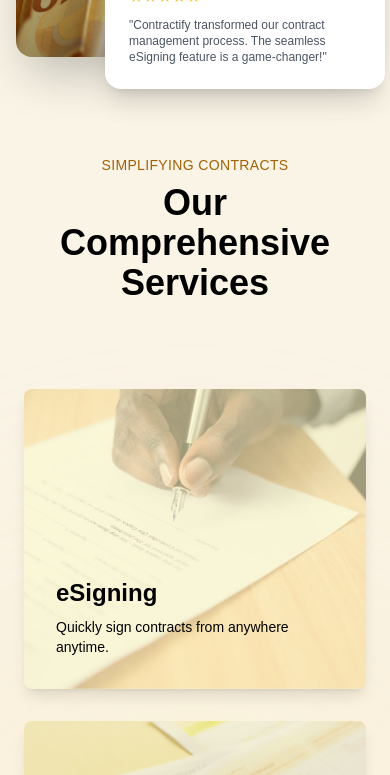
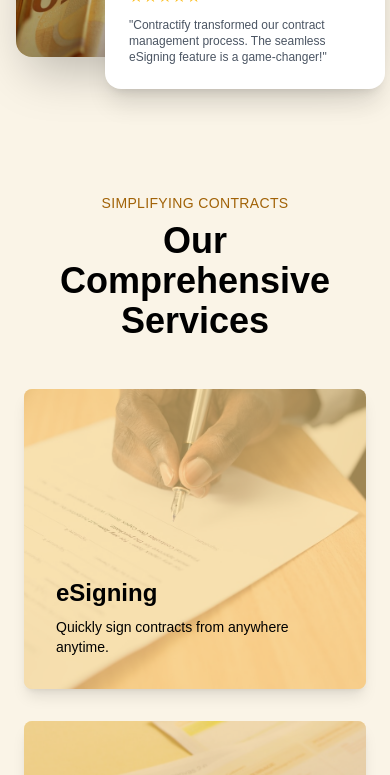
Before and after one commit to BuildingProjects/Contractify, a Next.js app in the folder client/: page / in a window 390 px wide. Shown: the part 780-1555 px from the top of the page. Built offline with nearby package versions, Linux system fonts and the light colour scheme.

Commit message:
Experience (#27)
* added the experience component

* fixed error

```diff
--- a/client/src/app/components/ComprehensiveServices.js
+++ b/client/src/app/components/ComprehensiveServices.js
@@ -1,6 +1,6 @@
 "use client";
 import Image from "next/image";
-import { motion, useScroll, useTransform, useSpring } from "framer-motion";
+import { motion } from "framer-motion";
 import { useInView } from "framer-motion";
 import { useRef } from "react";
 
@@ -11,34 +11,7 @@ const secure_storage = require("../assets/secure_storage.jpeg");
 
 export default function ServicesSection() {
   const sectionRef = useRef(null);
-  const isInView = useInView(sectionRef, {
-    margin: "-10% 0px",
-    amount: 0.2,
-  });
-
-  const { scrollYProgress } = useScroll({
-    target: sectionRef,
-    offset: ["start end", "end start"],
-  });
-
-  // Faster spring animation
-  const smoothProgress = useSpring(scrollYProgress, {
-    damping: 20,
-    stiffness: 100,
-    mass: 0.2,
-  });
-
-  const headerY = useTransform(smoothProgress, [0, 1], [0, -50]);
-  const opacity = useTransform(
-    smoothProgress,
-    [0, 0.2, 0.8, 1],
-    [0.9, 1, 1, 0.9]
-  );
-  const scale = useTransform(
-    smoothProgress,
-    [0, 0.2, 0.8, 1],
-    [0.98, 1, 1, 0.98]
-  );
+  const isInView = useInView(sectionRef, { once: true, amount: 0.2 });
 
   const cards = [
     {
@@ -67,97 +40,74 @@ export default function ServicesSection() {
   return (
     <motion.div
       ref={sectionRef}
-      className='bg-[#FAF4E7]  mt-6 py-16 px-6 md:px-12 lg:px-32 relative min-h-screen overflow-hidden'
+      className="bg-[#FAF4E7] mt-6 py-16 px-6 md:px-12 lg:px-32 relative min-h-screen overflow-hidden"
       initial={{ opacity: 0 }}
-      animate={{ opacity: 1 }}
-      transition={{ duration: 0.3 }} // Reduced from 0.5
+      animate={{ opacity: isInView ? 1 : 0 }}
+      transition={{ duration: 0.5 }}
     >
       {/* Header Section */}
-      <motion.div
-        className='text-center mb-12 relative z-10'
-        style={{ y: headerY }}
+      <div className="text-center mb-12">
+        <motion.h2
+          className="text-sm font-medium text-yellow-700 tracking-wide uppercase"
+          initial={{ opacity: 0, y: 10 }}
+          animate={isInView ? { opacity: 1, y: 0 } : {}}
+          transition={{ duration: 0.4 }}
         >
-        <motion.div
-          initial={{ opacity: 0, y: 10 }} // Reduced y offset
-          animate={isInView ? { opacity: 1, y: 0 } : { opacity: 0, y: 10 }}
-          transition={{ duration: 0.3, ease: "easeOut" }} // Reduced from 0.6
+          Simplifying Contracts
+        </motion.h2>
+        <motion.h1
+          className="text-4xl font-bold text-black mt-2"
+          initial={{ opacity: 0, y: 10 }}
+          animate={isInView ? { opacity: 1, y: 0 } : {}}
+          transition={{ duration: 0.4, delay: 0.2 }}
         >
-          <h2 className='text-sm font-medium text-yellow-700 tracking-wide uppercase'>
-            Simplifying Contracts
-          </h2>
-          <h1 className='text-4xl font-bold text-black mt-2'>
           Our Comprehensive Services
-          </h1>
-        </motion.div>
-      </motion.div>
+        </motion.h1>
+      </div>
 
       {/* Grid Section */}
-      <motion.div
-        className='grid grid-cols-1 md:grid-cols-2 gap-8 relative z-10'
-        style={{ scale, opacity }}
-      >
-        {cards.map((card, index) => {
-          const delay = index * 0.05; // Reduced from 0.1
-
-          return (
+      <div className="grid grid-cols-1 md:grid-cols-2 gap-8">
+        {cards.map((card, index) => (
           <motion.div
             key={index}
-              className='relative bg-yellow-100 shadow-lg rounded-lg overflow-hidden transform-gpu'
+            className="relative bg-[#fad481] shadow-lg rounded-lg overflow-hidden"
             style={{ height: "300px" }}
-              initial={{ opacity: 0, y: 20 }} // Reduced y offset
+            initial={{ opacity: 0, y: 20 }}
             animate={
               isInView
-                  ? {
-                      opacity: 1,
-                      y: 0,
-                      transition: {
-                        duration: 0.3, // Reduced from 0.6
-                        delay,
-                        ease: "easeOut",
-                      },
+                ? { opacity: 1, y: 0 }
+                : {} /* Ensures items remain visible after animation */
             }
-                  : {}
-              }
+            transition={{ duration: 0.5, delay: index * 0.1 }}
             whileHover={{
               scale: 1.02,
-                transition: { duration: 0.15 }, // Faster hover
+              transition: { duration: 0.2 },
             }}
           >
             <Image
               src={card.image}
               alt={card.title}
               fill
-                className='object-cover opacity-40 transition-transform duration-200 transform-gpu'
-                priority={true} // Priority loading for all images
+              className="object-cover opacity-40"
+              priority={true}
             />
-              <motion.div
-                className='absolute inset-0 p-8 flex flex-col justify-end bg-opacity-0 hover:bg-opacity-10 bg-black transition-all duration-200'
-                initial={{ opacity: 0 }}
-                animate={{ opacity: 1 }}
-                transition={{ delay: delay + 0.1 }} // Reduced delay
-              >
-                <h3 className='text-2xl font-semibold text-black mb-2'>
+            <div className="absolute inset-0 p-8 flex flex-col justify-end">
+              <h3 className="text-2xl font-semibold text-black mb-2">
                 {card.title}
               </h3>
-                <p className='text-sm text-black'>{card.description}</p>
+              <p className="text-sm text-black">{card.description}</p>
+            </div>
           </motion.div>
-            </motion.div>
-          );
-        })}
-      </motion.div>
+        ))}
+      </div>
 
       {/* Button Section */}
-      <motion.div
-        className='text-center mt-12 relative z-10'
-        initial={{ opacity: 0, y: 10 }} // Reduced y offset
-        animate={isInView ? { opacity: 1, y: 0 } : { opacity: 0, y: 10 }}
-        transition={{ duration: 0.3, delay: 0.2 }} // Reduced duration and delay
-      >
+      <div className="text-center mt-12">
         <motion.button
-          className='bg-black text-white text-lg py-3 px-8 rounded-lg transform-gpu'
+          className="bg-black text-white text-lg py-3 px-8 rounded-lg"
           whileHover={{
             scale: 1.05,
-            transition: { duration: 0.15 }, // Faster hover
+            transition: { duration: 0.2 },
           }}
           whileTap={{
             scale: 0.98,
@@ -166,18 +116,7 @@ export default function ServicesSection() {
         >
           Explore Services
         </motion.button>
-      </motion.div>
-
-      {/* Background effect */}
-      <motion.div
-        className='absolute inset-0 pointer-events-none'
-        style={{
-          background:
-            "radial-gradient(circle at 50% 50%, rgba(255, 226, 130, 0.15) 0%, transparent 70%)",
-          y: useTransform(smoothProgress, [0, 1], [0, -30]), // Reduced movement
-          scale: useTransform(smoothProgress, [0, 0.5, 1], [1, 1.05, 1]), // Reduced scale
-        }}
-      />
+      </div>
     </motion.div>
   );
 }
--- /dev/null
+++ b/client/src/app/components/Experiences.js
@@ -0,0 +1,131 @@
+import Image from "next/image";
+import { useState, useEffect } from "react";
+import ExperiencesPng from "../assets/Experiencepng.jpeg";
+
+const testimonials = [
+  {
+    message:
+      "Contractify streamlined our agreements, saving us so much time and effort. Truly impactful!",
+    author: "Michael Johnson",
+  },
+  {
+    message: "The e-signature feature was a game-changer for our team!",
+    author: "Sarah Connor",
+  },
+  {
+    message:
+      "We love how seamless and secure the process is now. Amazing tool!",
+    author: "John Doe",
+  },
+];
+
+export default function Experiences() {
+  const [activeIndex, setActiveIndex] = useState(0);
+  const [isAnimating, setIsAnimating] = useState(false);
+
+  // Duplicate testimonials for seamless looping
+  const extendedTestimonials = [
+    testimonials[testimonials.length - 1], // Clone the last testimonial
+    ...testimonials,
+    testimonials[0], // Clone the first testimonial
+  ];
+
+  const handleTransitionEnd = () => {
+    setIsAnimating(false);
+    if (activeIndex === 0) {
+      // Jump to the last real testimonial
+      setActiveIndex(testimonials.length);
+    } else if (activeIndex === testimonials.length + 1) {
+      // Jump to the first real testimonial
+      setActiveIndex(1);
+    }
+  };
+
+  // Automatically change slides every 5 seconds
+  useEffect(() => {
+    const interval = setInterval(() => {
+      setIsAnimating(true);
+      setActiveIndex((prev) => prev + 1);
+    }, 5000); // 5 seconds
+
+    return () => clearInterval(interval);
+  }, []);
+
+  return (
+    <div className="bg-[#FAF4E7] py-16 px-4">
+      <div className="container mx-auto max-w-5xl text-center">
+        <p className="text-orange-600 text-sm font-medium uppercase tracking-wide mb-3">
+          Real Experiences
+        </p>
+        <h2 className="text-gray-800 text-4xl lg:text-5xl font-serif mb-10">
+          What Our Clients Say
+        </h2>
+
+        {/* Image and Testimonials */}
+        <div className="relative bg-white rounded-lg shadow-lg overflow-hidden">
+          <div className="relative h-[400px]">
+            <Image
+              src={ExperiencesPng}
+              alt="Testimonial background"
+              fill
+              className="object-cover"
+            />
+          </div>
+
+          <div className="absolute inset-0 flex items-center justify-center">
+            <div className="relative w-full overflow-hidden">
+              {/* Slide container */}
+              <div
+                className={`flex transition-transform duration-700 ease-in-out ${
+                  isAnimating ? "" : "transition-none"
+                }`}
+                style={{
+                  transform: `translateX(-${
+                    activeIndex * 100
+                  }%)`, // Adjusted for extended testimonials
+                }}
+                onTransitionEnd={handleTransitionEnd}
+              >
+                {extendedTestimonials.map((testimonial, index) => (
+                  <div
+                    key={index}
+                    className="min-w-full flex items-center justify-center"
+                  >
+                    <div
+                      className="bg-white p-8 rounded-lg shadow-md w-[90%] lg:w-[50%] h-[180px] flex flex-col justify-center"
+                    >
+                      <p className="text-gray-700 text-lg italic mb-4 text-center">
+                        “{testimonial.message}”
+                      </p>
+                      <p className="text-orange-600 text-sm font-medium text-center">
+                        — {testimonial.author}
+                      </p>
+                    </div>
+                  </div>
+                ))}
+              </div>
+            </div>
+          </div>
+        </div>
+
+        {/* Dots Navigation */}
+        <div className="mt-8 flex justify-center gap-2">
+          {testimonials.map((_, index) => (
+            <button
+              key={index}
+              onClick={() => {
+                setActiveIndex(index + 1); // Adjust for extended testimonials
+                setIsAnimating(true);
+              }}
+              className={`w-3 h-3 rounded-full ${
+                activeIndex === index + 1
+                  ? "bg-orange-600"
+                  : "bg-gray-300 hover:bg-gray-400"
+              } transition`}
+            ></button>
+          ))}
+        </div>
+      </div>
+    </div>
+  );
+}
--- a/client/src/app/page.js
+++ b/client/src/app/page.js
@@ -8,6 +8,7 @@ import OnboardingPage from "./components/OnboardingPage";
 import TeamSection from "./components/TeamSection";
 import WorkProcess from "./components/WorkProcessPage";
 import ESolutionsSection from "./components/ESolutionsSection";
+import Experiences from "./components/Experiences";
 export default function Home() {
   return (
     <div className='min-h-screen bg-[#FAF4E7]'>
@@ -20,6 +21,7 @@ export default function Home() {
       <ClientsSection />
       <TeamSection />
       <ConnectUs />
+      <Experiences />
     </div>
   );
 }
```
Also changed, not shown: client/src/app/assets/Experiencepng.jpeg (added). Lines whose indentation alone changed are shown as unchanged.
